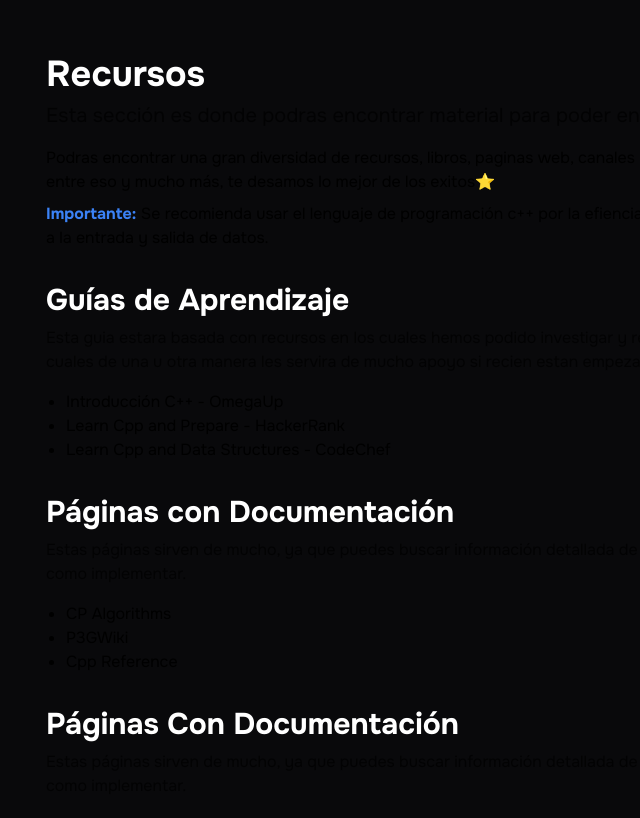
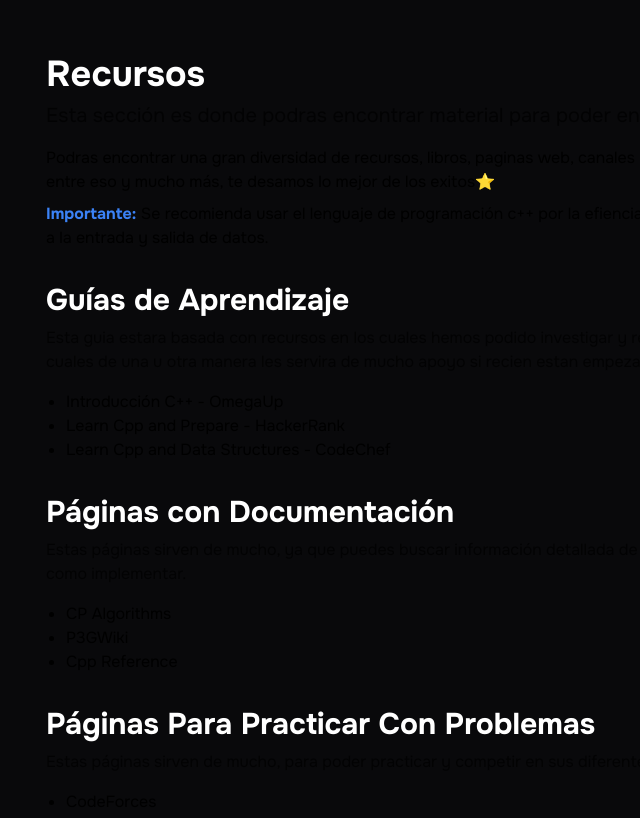
Before and after one commit to Zxpty/gpcunjfsc.github.io, a React (Vite) app: page /preparation in a window 1280 px wide. Shown: the part 134-952 px from the top of the page, without its empty margins (146-786 px from the left). Built offline with nearby package versions, Linux system fonts and the light colour scheme.

Commit message:
fix: preprarte.jsx

```diff
--- a/src/Components/Preparate.jsx
+++ b/src/Components/Preparate.jsx
@@ -23,7 +23,7 @@ export default function Preparate() {
                         la cuales de una u otra manera les servira de mucho apoyo si recien estan empezando.
                     </p>
                     <ul className="list-disc pl-5 ">
-                        <li ><a className="hover:border-b-2 hover:border-blue-500" href="">Introducción C++ - OmegaUp</a></li>
+                        <li ><a className="hover:border-b-2 hover:border-blue-500" href="https://omegaup.com/course/introduccion_a_cpp/">Introducción C++ - OmegaUp</a></li>
                         <li ><a className="hover:border-b-2 hover:border-blue-500" href="https://www.hackerrank.com/domains/cpp">Learn Cpp and Prepare - HackerRank</a></li>
                         <li ><a className="hover:border-b-2 hover:border-blue-500" href="">Learn Cpp and Data Structures - CodeChef</a></li>
                     </ul>
@@ -40,9 +40,9 @@ export default function Preparate() {
                     </ul>
                 </div>
                 <div>
-                    <h1 className="text-3xl font-bold  pb-2 pt-2 max-md:w-full  max-md:text-3xl text-white">Páginas Con Documentación</h1>
+                    <h1 className="text-3xl font-bold  pb-2 pt-2 max-md:w-full  max-md:text-3xl text-white">Páginas Para Practicar Con Problemas</h1>
                     <p className="opacity-70  pb-4  max-md:w-full  max-md:text-lg [&>strong]:text-blue-500 " >
-                        Estas páginas sirven de mucho, ya que puedes buscar información detallada de las estructuras por si tienes dudas o como implementar.
+                        Estas páginas sirven de mucho, para poder practicar y competir en sus diferente torneos.
                     </p>
                     <ul className="list-disc pl-5 ">
                         <li ><a className="hover:border-b-2 hover:border-blue-500" href="https://cp-algorithms.com/">CodeForces</a></li>
```
